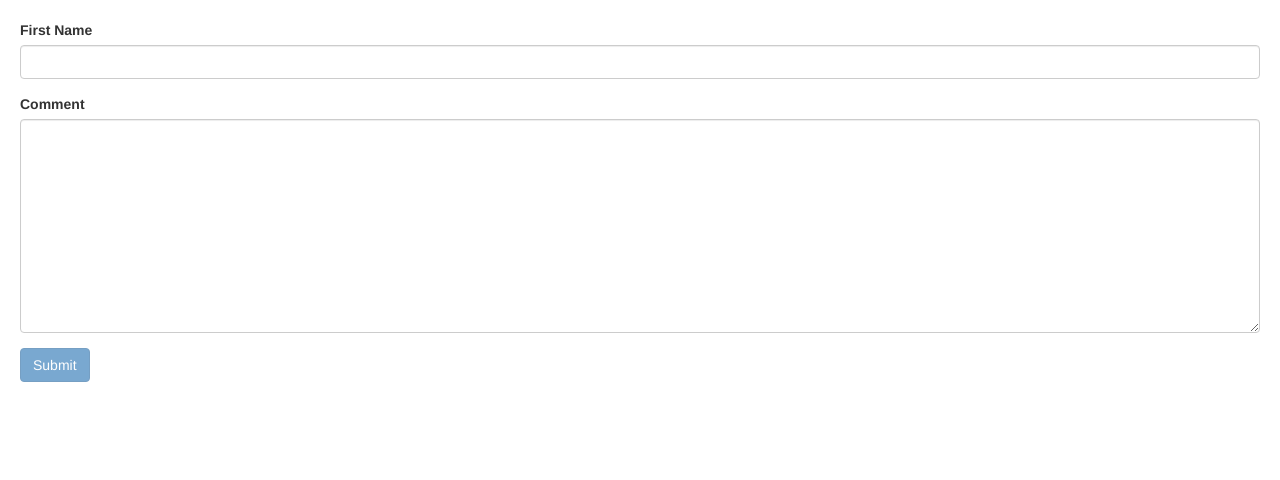
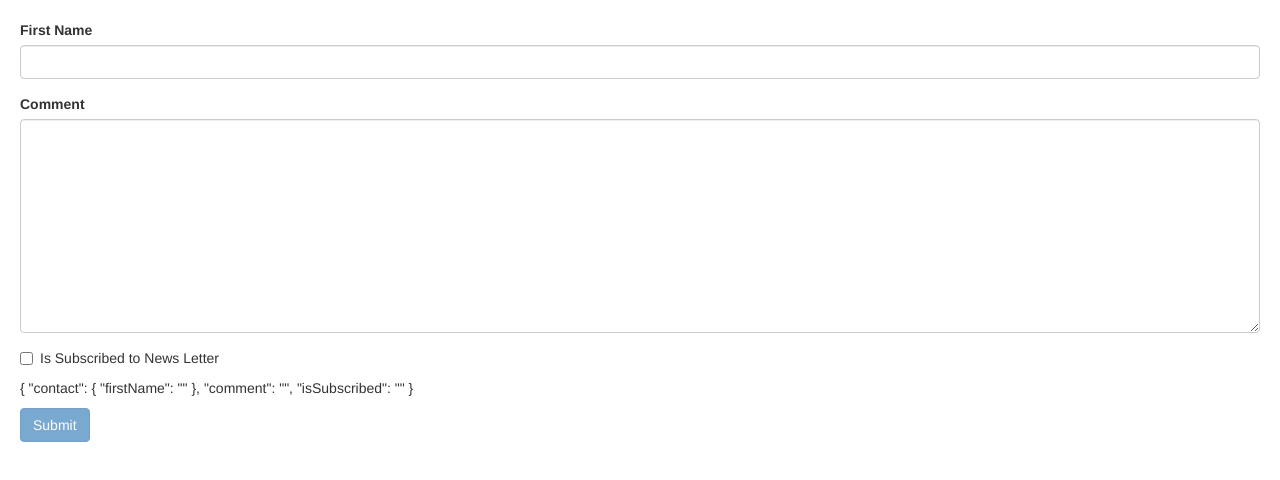
Before and after one commit to uzairqq/ECommerce, an Angular app: page / in a window 1280 px wide. Shown: the top 480 px of the page. Built offline with nearby package versions, Linux system fonts and the light colour scheme.

Commit message:
used checkbox with ngModel and used a diagnostics for checking taking values and seeing at run time in json

```diff
--- a/src/app/bootstrap-panel/bootstrap-panel.component.html
+++ b/src/app/bootstrap-panel/bootstrap-panel.component.html
@@ -19,5 +19,11 @@
       cols="30"></textarea>
     <div class="alert alert-danger" *ngIf="comment.touched && !comment.valid">Comment Feild is Required</div>
   </div>
+  <div class="checkbox">
+    <label for="">
+      <input type="checkbox" ngModel name="isSubscribed">Is Subscribed to News Letter
+    </label>
+  </div>
+  <p>{{foo.value | json }}</p>
   <button class="btn btn-primary" [disabled]="!foo.valid">Submit</button>
 </form>
```
